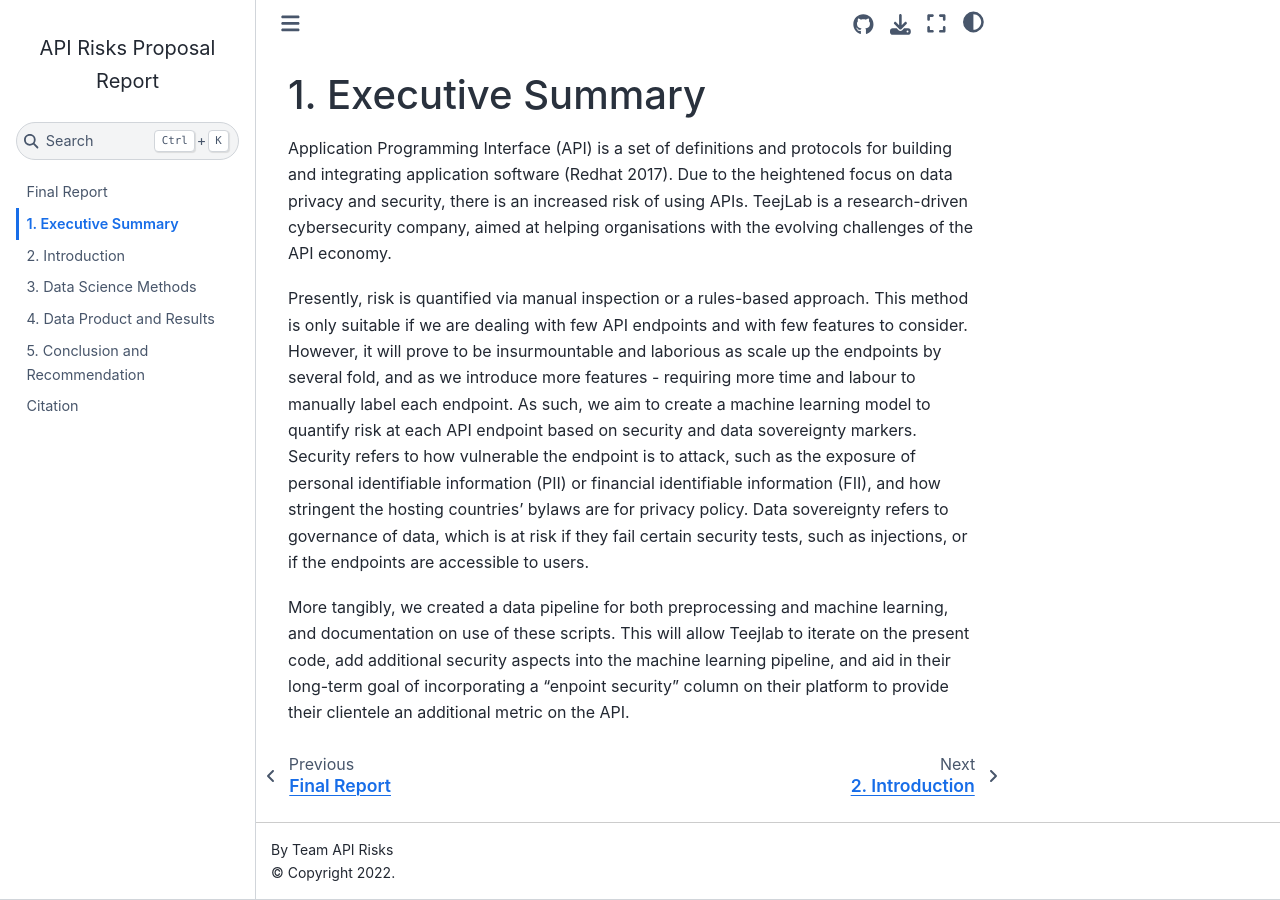
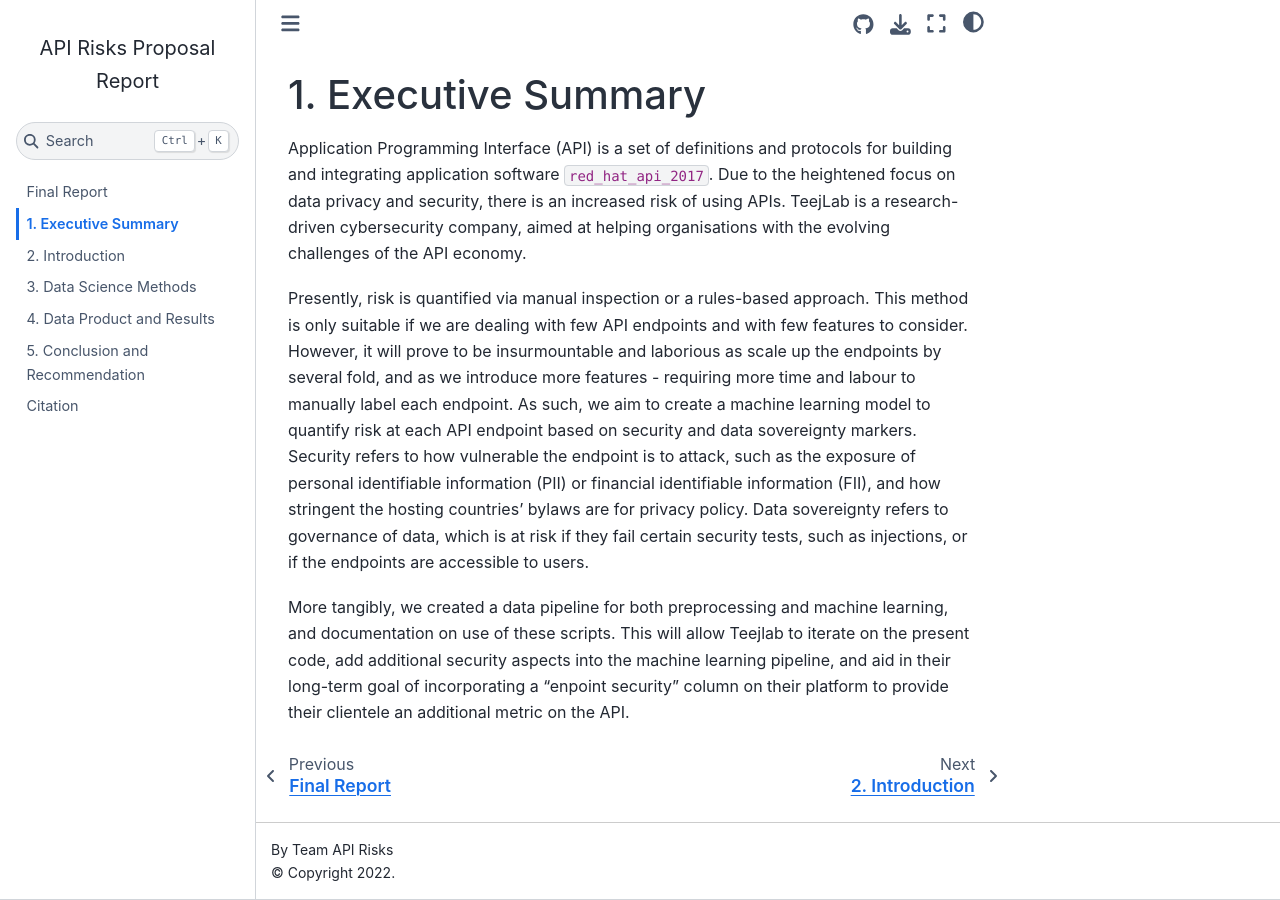
Before and after one commit to teejlab/API-Risk-Assessment-Framework, a Jupyter Book: the page built from docs/report_book/1_summary.md, in a window 1280 px wide. Built offline with Jupyter Book 1.0.4 settings and Sphinx 7.4.7 and the Sphinx Book theme 1.1.4, drawn with Linux system fonts in a browser that asks for light colours; cross-references to code outside the pages are shown as plain code.

Commit message:
Update 1_summary.md

```diff
--- a/docs/report_book/1_summary.md
+++ b/docs/report_book/1_summary.md
@@ -1,6 +1,6 @@
 # 1. Executive Summary
 
-Application Programming Interface (API) is a set of definitions and protocols for building and integrating application software (Redhat 2017). Due to the heightened focus on data privacy and security, there is an increased risk of using APIs. TeejLab is a research-driven cybersecurity company, aimed at helping organisations with the evolving challenges of the API economy.
+Application Programming Interface (API) is a set of definitions and protocols for building and integrating application software {cite:p}`red_hat_api_2017`. Due to the heightened focus on data privacy and security, there is an increased risk of using APIs. TeejLab is a research-driven cybersecurity company, aimed at helping organisations with the evolving challenges of the API economy.
 
 Presently, risk is quantified via manual inspection or a rules-based approach. This method is only suitable if we are dealing with few API endpoints and with few features to consider. However, it will prove to be insurmountable and laborious as scale up the endpoints by several fold, and as we introduce more features - requiring more time and labour to manually label each endpoint. As such, we aim to create a machine learning model to quantify risk at each API endpoint based on security and data sovereignty markers. Security refers to how vulnerable the endpoint is to attack, such as the exposure of personal identifiable information (PII) or financial identifiable information (FII), and how stringent the hosting countries' bylaws are for privacy policy. Data sovereignty refers to governance of data, which is at risk if they fail certain security tests, such as injections, or if the endpoints are accessible to users.
 
```
